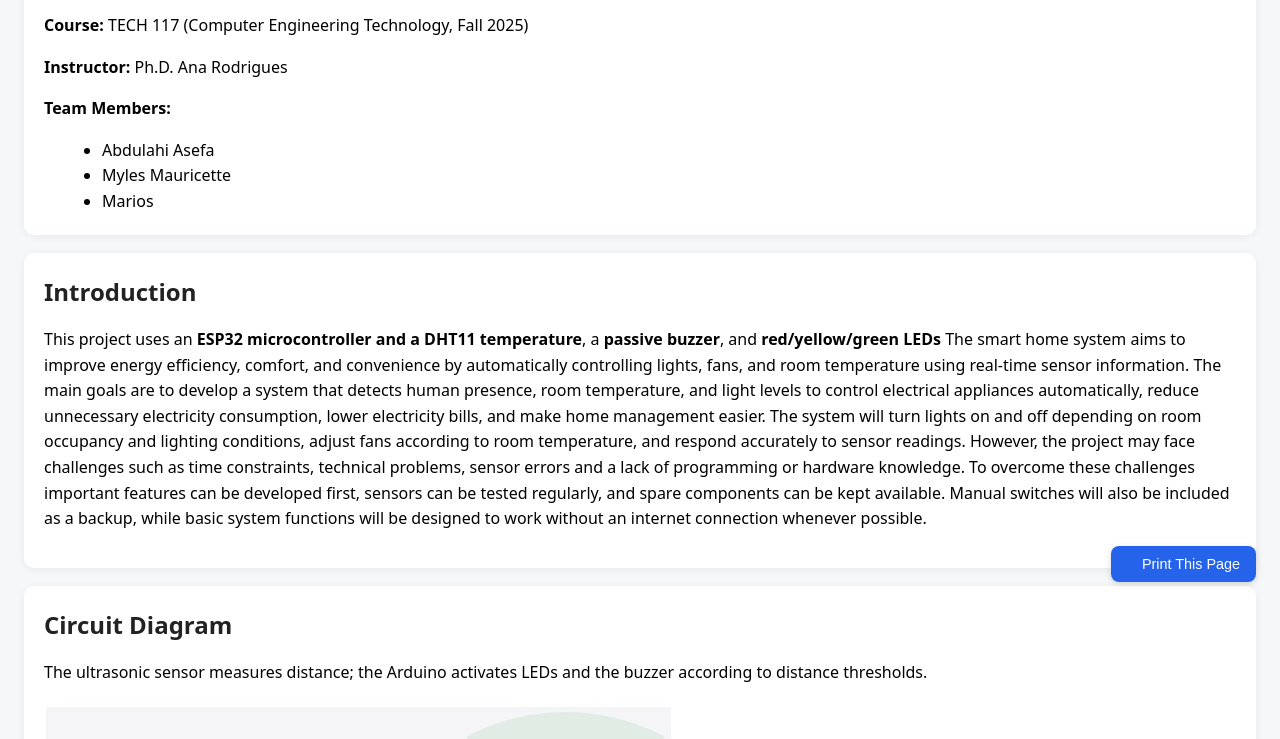
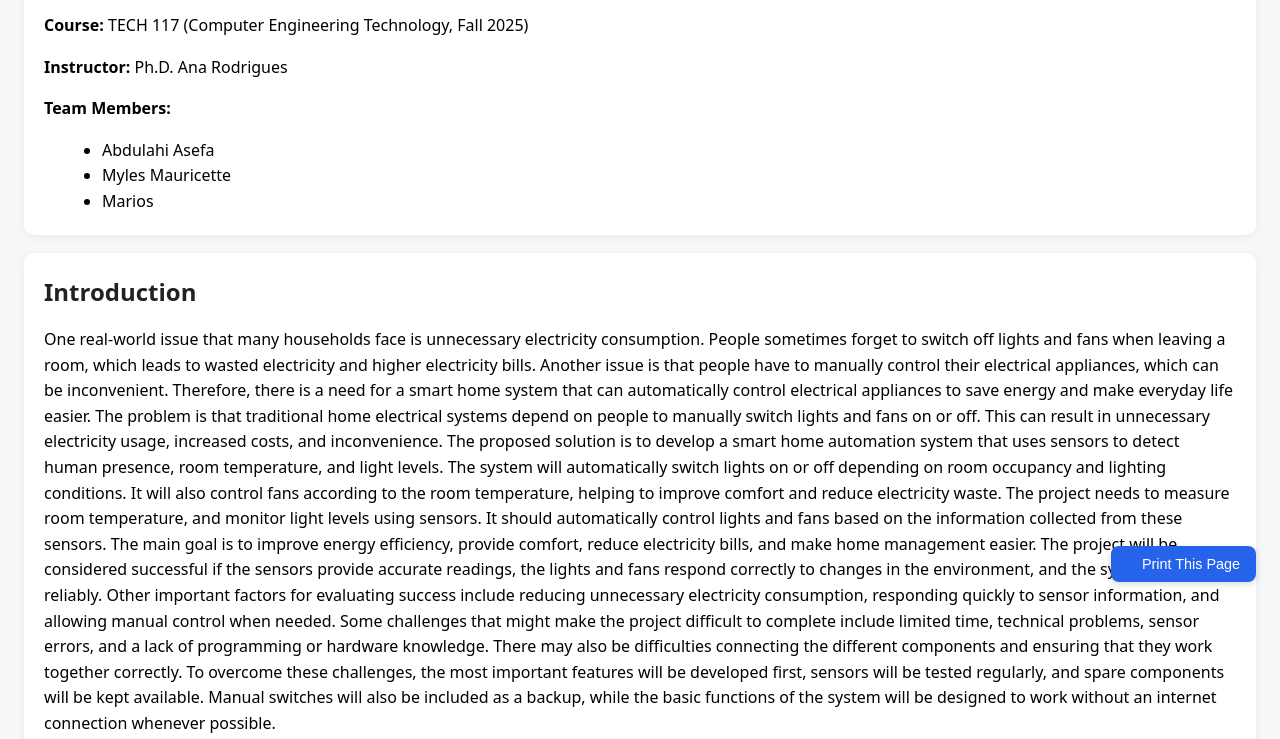
Before and after one commit to AbdulahiAsefa/SmartHouse, a plain HTML site: page index.html in a window 1280 px wide. Shown: the part 194-933 px from the top of the page. Drawn offline with nearby package versions, Linux system fonts and the light colour scheme.

Commit message:
Update introduction section for clarity and focus
Revised project introduction to emphasize energy consumption issues and the need for automation.

```diff
--- a/index.html
+++ b/index.html
@@ -65,10 +65,11 @@
 
   <section id="introduction">
     <h2>Introduction</h2>
-    <p>This project uses an <strong>ESP32 microcontroller and a DHT11 temperature</strong>, a
-      <strong>passive buzzer</strong>, and <strong>red/yellow/green LEDs</strong>
-      The smart home system aims to improve energy efficiency, comfort, and convenience by automatically controlling lights, fans, and room temperature using real-time sensor information. The main goals are to develop a system that detects human presence, room temperature, and light levels to control electrical appliances automatically, reduce unnecessary electricity consumption, lower electricity bills, and make home management easier. The system will turn lights on and off depending on room occupancy and lighting conditions, adjust fans according to room temperature, and respond accurately to sensor readings. However, the project may face challenges such as time constraints, technical problems, sensor errors and a lack of programming or hardware knowledge. To overcome these challenges important features can be developed first, sensors can be tested regularly, and spare components can be kept available. Manual switches will also be included as a backup, while basic system functions will be designed to work without an internet connection whenever possible.
-    </p>
+    <p>One real-world issue that many households face is unnecessary electricity consumption. People sometimes forget to switch off lights and fans when leaving a room, which leads to wasted electricity and higher electricity bills. Another issue is that people have to manually control their electrical appliances, which can be inconvenient. Therefore, there is a need for a smart home system that can automatically control electrical appliances to save energy and make everyday life easier.
+The problem is that traditional home electrical systems depend on people to manually switch lights and fans on or off. This can result in unnecessary electricity usage, increased costs, and inconvenience. The proposed solution is to develop a smart home automation system that uses sensors to detect human presence, room temperature, and light levels. The system will automatically switch lights on or off depending on room occupancy and lighting conditions. It will also control fans according to the room temperature, helping to improve comfort and reduce electricity waste.
+The project needs to measure room temperature, and monitor light levels using sensors. It should automatically control lights and fans based on the information collected from these sensors. The main goal is to improve energy efficiency, provide comfort, reduce electricity bills, and make home management easier. The project will be considered successful if the sensors provide accurate readings, the lights and fans respond correctly to changes in the environment, and the system operates reliably. Other important factors for evaluating success include reducing unnecessary electricity consumption, responding quickly to sensor information, and allowing manual control when needed.
+Some challenges that might make the project difficult to complete include limited time, technical problems, sensor errors, and a lack of programming or hardware knowledge. There may also be difficulties connecting the different components and ensuring that they work together correctly. To overcome these challenges, the most important features will be developed first, sensors will be tested regularly, and spare components will be kept available. Manual switches will also be included as a backup, while the basic functions of the system will be designed to work without an internet connection whenever possible.
+</p>
   </section>
 
   <section id="circuit-diagram">
```
